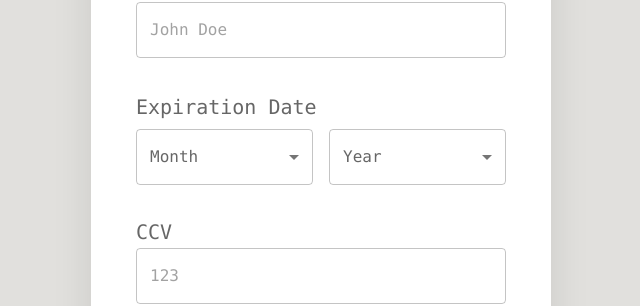
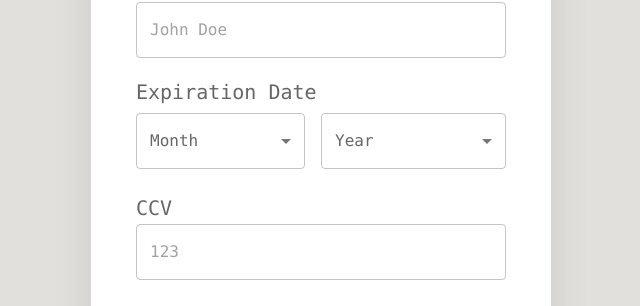
Before and after one commit to gabyfersan/credit-card, a React (Vite) app: page / in a window 1280 px wide. Shown: the part 451-757 px from the top of the page, without its empty margins (319-959 px from the left). Built offline with nearby package versions, Linux system fonts and the light colour scheme.

Commit message:
Remove grid with formgroup, Add labeId for accesbility

```diff
--- a/src/credit-card/components/ExpirationSelectInputField.tsx
+++ b/src/credit-card/components/ExpirationSelectInputField.tsx
@@ -1,8 +1,8 @@
 import {
-  Grid,
   Typography,
   FormLabel,
   FormControl,
+  FormGroup,
 } from "@mui/material";
 import React, { useEffect, useState } from "react";
 import { checkForErrorInFormFields } from "../../utils/utils";
@@ -59,22 +59,23 @@ export const ExpirationSelectInputField: React.FC<
 
   return (
     <FormControl fullWidth>
-      <FormLabel id="month-select" sx={{ top: "10px" }}>
+      <FormLabel
+        id="card-expiration-month-label"
+        sx={{ top: "-5px" }}
+      >
         <Typography component="h2" variant="h6">
           Expiration Date
         </Typography>
       </FormLabel>
 
-      <Grid container spacing={2}>
-        <Grid item xs={6}>
+      <FormGroup row>
         <MonthSelect
           expMonth={expMonth}
           setExpMonth={setExpMonth}
           errorExpMonth={errorExpMonth}
           handleErrorCheckExpMonth={handleErrorCheckExpMonth}
         />
-        </Grid>
-        <Grid item xs={6}>
+
         <YearSelect
           expYear={expYear}
           setExpYear={setExpYear}
@@ -82,8 +83,7 @@ export const ExpirationSelectInputField: React.FC<
           handleErrorCheckExpYear={handleErrorCheckExpYear}
           currentYear={currentYear}
         />
-        </Grid>
-      </Grid>
+      </FormGroup>
     </FormControl>
   );
 };
--- a/src/credit-card/components/MonthSelect.tsx
+++ b/src/credit-card/components/MonthSelect.tsx
@@ -15,10 +15,10 @@ export const MonthSelect: React.FC<MonthSelectProps> = ({
   handleErrorCheckExpMonth,
 }) => {
   return (
-    <FormControl fullWidth margin="normal">
+    <FormControl sx={{ width: "50%", paddingRight: "1rem" }}>
       <InputLabel id="card-expiration-month-label">Month</InputLabel>
       <Select
-        labelId="month-select"
+        labelId="card-expiration-month-label"
         id="month"
         value={expMonth}
         label="Month"
--- a/src/credit-card/components/YearSelect.tsx
+++ b/src/credit-card/components/YearSelect.tsx
@@ -16,9 +16,10 @@ export const YearSelect: React.FC<YearSelectProps> = ({
   currentYear,
 }) => {
   return (
-    <FormControl fullWidth margin="normal">
+    <FormControl sx={{ width: "50%" }}>
       <InputLabel id="card-expiration-year-label">Year</InputLabel>
       <Select
+        labelId="card-expiration-year-label"
         value={expYear}
         label="Year"
         onChange={(event) => setExpYear(event.target.value)}
--- a/src/credit-card/validation/creditCardValidation.ts
+++ b/src/credit-card/validation/creditCardValidation.ts
@@ -14,7 +14,7 @@ export const creditCardSchema = z.object({
     .length(16, "Credit card number must be exactly 16 digits"),
   expYear: z
     .string()
-    .regex(/^\d{2}$/, { message: "Year must be 2 digit" })
+    .regex(/^\d{2}$/, { message: "Year must be 4 digit" })
     .refine(
       (year) => {
         const yearNumber = parseInt(year, 10);
```
Lines whose indentation alone changed are shown as unchanged.
